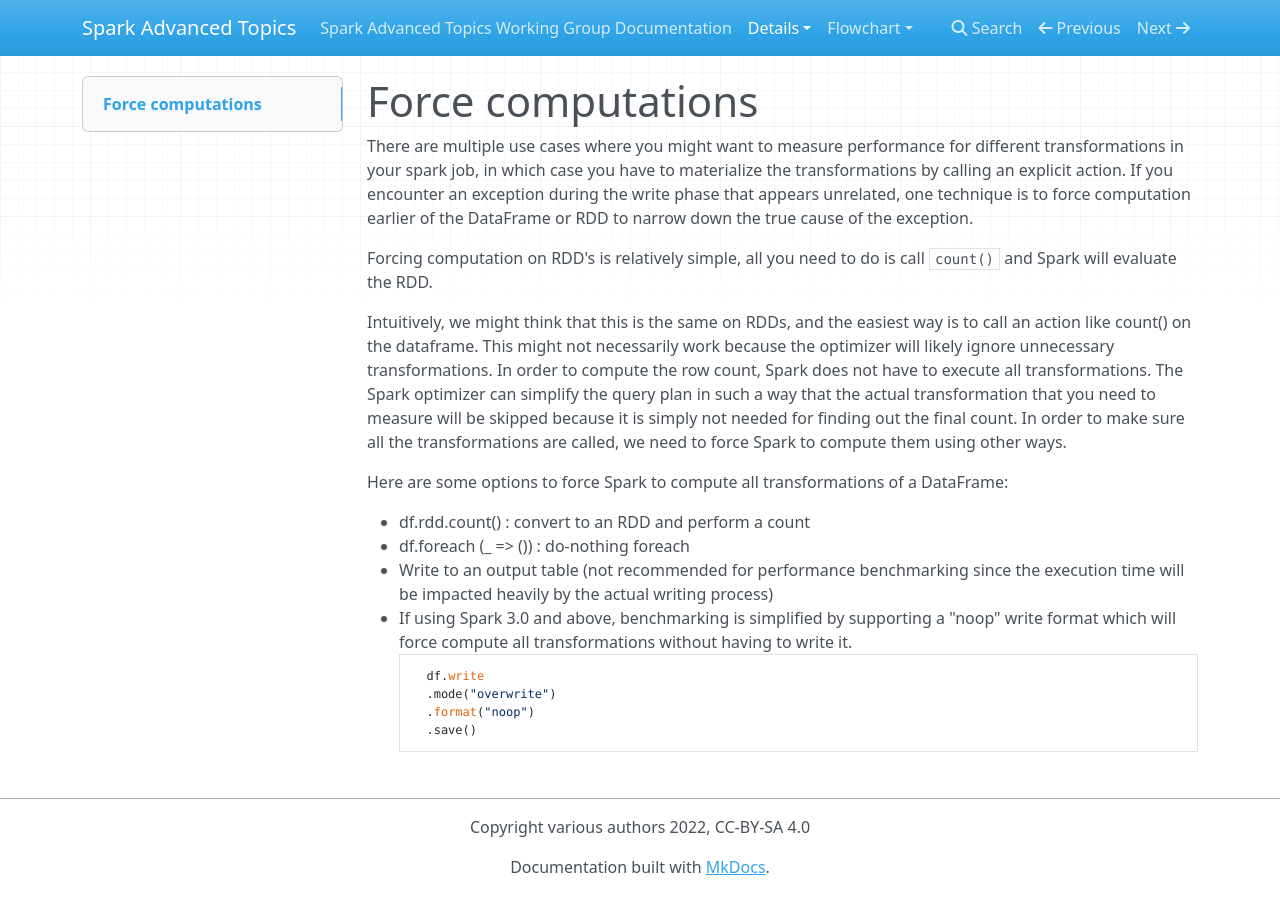
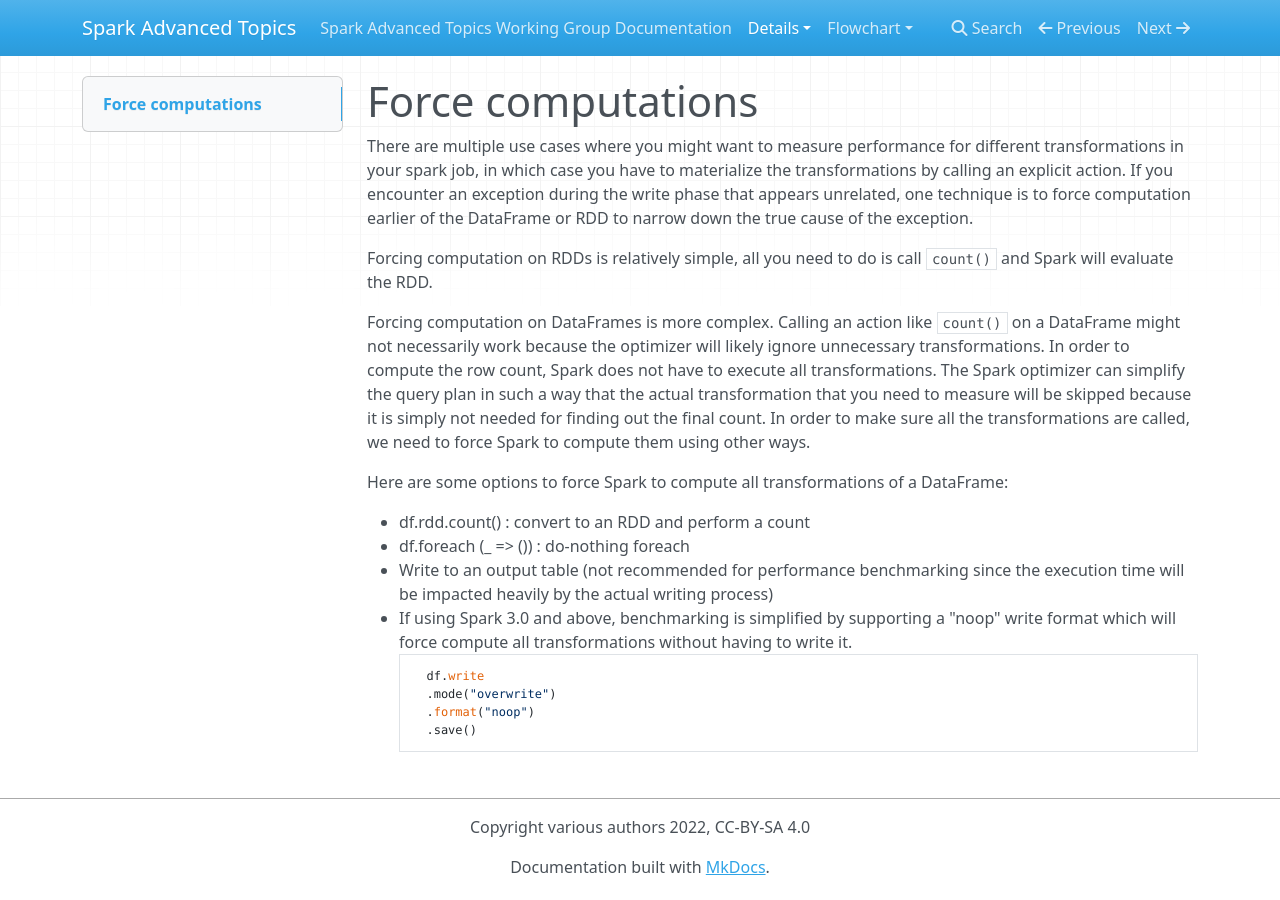
Before and after one commit to holdenk/spark-flowchart, an MkDocs documentation site: the page built from docs/details/forced-computations.md, in a window 1280 px wide. Built offline with MkDocs 1.6.1, drawn with Linux system fonts in a browser that asks for light colours; nearby versions of some CDN libraries.

```diff
--- a/docs/details/forced-computations.md
+++ b/docs/details/forced-computations.md
@@ -3,10 +3,10 @@
 There are multiple use cases where you might want to measure performance for different transformations in your spark job, in which case you have to materialize the transformations by calling an explicit action. If you encounter an exception during the write phase that appears unrelated, one technique is to force computation earlier of the DataFrame or RDD to narrow down the true cause of the exception.
 
 
-Forcing computation on RDD's is relatively simple, all you need to do is call `count()` and Spark will evaluate the RDD.
+Forcing computation on RDDs is relatively simple, all you need to do is call `count()` and Spark will evaluate the RDD.
 
 
-Intuitively, we might think that this is the same on RDDs, and the easiest way is to call an action like count() on the dataframe. This might not necessarily work because the optimizer will likely ignore unnecessary transformations. In order to compute the row count, Spark does not have to execute all transformations. The Spark optimizer can simplify the query plan in such a way that the actual transformation that you need to measure will be skipped because it is simply not needed for finding out the final count. In order to make sure all the transformations are called, we need to force Spark to compute them using other ways.
+Forcing computation on DataFrames is more complex. Calling an action like `count()` on a DataFrame might not necessarily work because the optimizer will likely ignore unnecessary transformations. In order to compute the row count, Spark does not have to execute all transformations. The Spark optimizer can simplify the query plan in such a way that the actual transformation that you need to measure will be skipped because it is simply not needed for finding out the final count. In order to make sure all the transformations are called, we need to force Spark to compute them using other ways.
 
 Here are some options to force Spark to compute all transformations of a DataFrame:
 
```
Also changed, not shown: docs/details/analysis-exception.md (+1 -2 lines), docs/details/correlated-column-not-allowed.md (+3 -3 lines).
